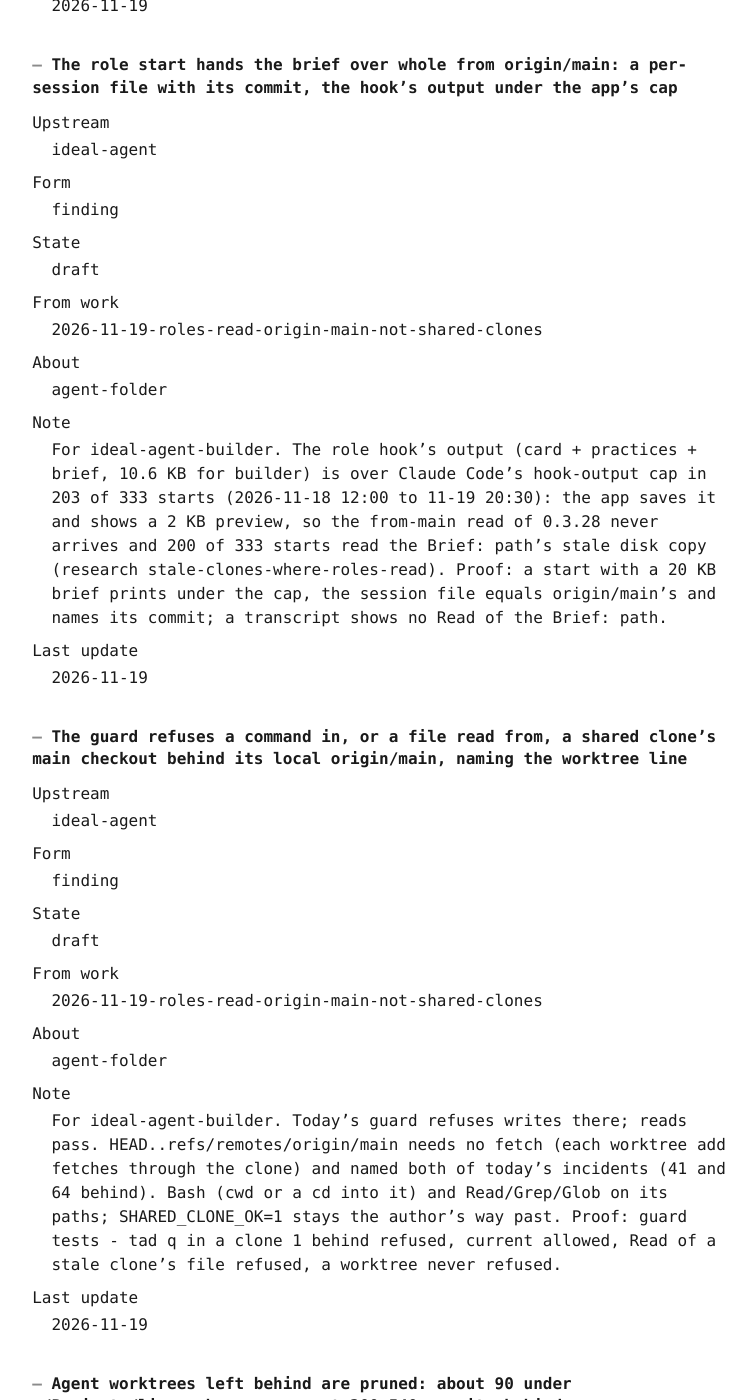
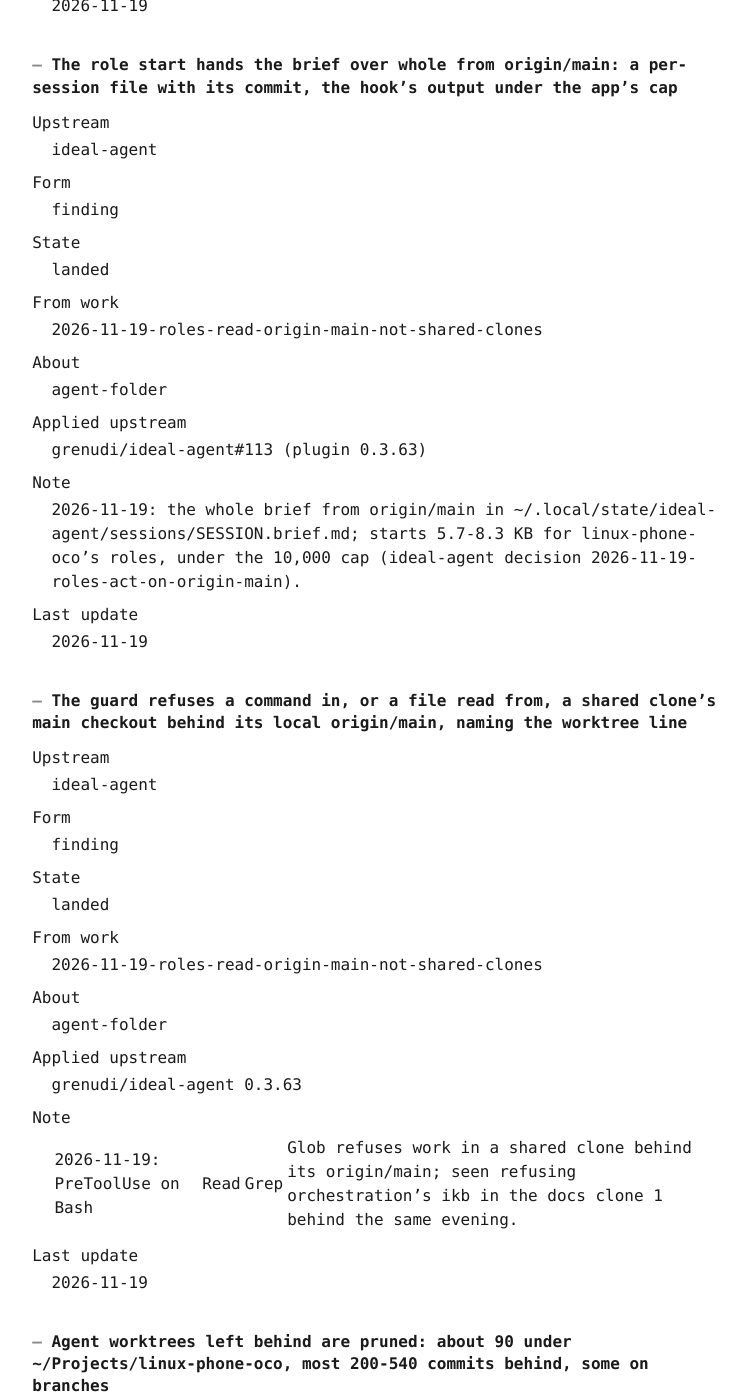
Before and after one commit to linux-phone-oco/docs, a Jekyll site: the page built from docs/upstream_items.md, in a window 1280 px wide and 1400 px high, scrolled down 17556 px. Shown: the whole window, without its empty margins (261-1017 px from the left). Built offline with Jekyll 4.4.1, drawn with Linux system fonts in a browser that asks for light colours; our own code applies the rules of GitHub Pages for plain Markdown files; some of the changed text lies outside the part shown.

Commit message:
docs(upstream): the three stale-clone items landed in ideal-agent 0.3.63 and 0.3.64 (#686)
Co-Authored-By: Claude Opus 5.5 <noreply@anthropic.com>

Landed-by: orchestration.a682c2

```diff
--- a/docs/upstream_items.md
+++ b/docs/upstream_items.md
@@ -760,7 +760,7 @@ Form
 : finding
 
 State
-: draft
+: landed
 
 From work
 : 2026-11-19-roles-read-origin-main-not-shared-clones
@@ -768,8 +768,11 @@ From work
 About
 : agent-folder
 
+Applied upstream
+: grenudi/ideal-agent#113 (plugin 0.3.63)
+
 Note
-: For ideal-agent-builder. The role hook's output (card + practices + brief, 10.6 KB for builder) is over Claude Code's hook-output cap in 203 of 333 starts (2026-11-18 12:00 to 11-19 20:30): the app saves it and shows a 2 KB preview, so the from-main read of 0.3.28 never arrives and 200 of 333 starts read the Brief: path's stale disk copy (research stale-clones-where-roles-read). Proof: a start with a 20 KB brief prints under the cap, the session file equals origin/main's and names its commit; a transcript shows no Read of the Brief: path.
+: 2026-11-19: the whole brief from origin/main in ~/.local/state/ideal-agent/sessions/SESSION.brief.md; starts 5.7-8.3 KB for linux-phone-oco's roles, under the 10,000 cap (ideal-agent decision 2026-11-19-roles-act-on-origin-main).
 
 Last update
 : 2026-11-19
@@ -785,7 +788,7 @@ Form
 : finding
 
 State
-: draft
+: landed
 
 From work
 : 2026-11-19-roles-read-origin-main-not-shared-clones
@@ -793,8 +796,11 @@ From work
 About
 : agent-folder
 
+Applied upstream
+: grenudi/ideal-agent 0.3.63
+
 Note
-: For ideal-agent-builder. Today's guard refuses writes there; reads pass. HEAD..refs/remotes/origin/main needs no fetch (each worktree add fetches through the clone) and named both of today's incidents (41 and 64 behind). Bash (cwd or a cd into it) and Read/Grep/Glob on its paths; SHARED_CLONE_OK=1 stays the author's way past. Proof: guard tests - tad q in a clone 1 behind refused, current allowed, Read of a stale clone's file refused, a worktree never refused.
+: 2026-11-19: PreToolUse on Bash|Read|Grep|Glob refuses work in a shared clone behind its origin/main; seen refusing orchestration's ikb in the docs clone 1 behind the same evening.
 
 Last update
 : 2026-11-19
@@ -810,7 +816,7 @@ Form
 : finding
 
 State
-: draft
+: landed
 
 From work
 : 2026-11-19-roles-read-origin-main-not-shared-clones
@@ -818,8 +824,11 @@ From work
 About
 : agent-folder
 
+Applied upstream
+: grenudi/ideal-agent#114 (plugin 0.3.64)
+
 Note
-: For ideal-agent-builder; lower than the two above. A session that cds into a leftover (wt-walleye-builder-lab sits on main 538 behind) reads very old state, and the stale-read guard would not see it as a shared clone. Like build runs (0.3.62): a clean worktree nothing wrote to for 3 days is removed. Proof: agent-env's daily sweep removes a clean 3-day-old worktree and keeps a dirty one, naming it.
+: 2026-11-19: ideal-agent prune now|show, daily from the session start; clean worktrees and build runs idle 3 days. Also fixed orchestration's 0.3.62 sweep (find -newermt '-3 days' fails under bfs, so it removed every other build run folder).
 
 Last update
 : 2026-11-19
```
Also changed, not shown: data/upstream_items.json (+3 -3 lines).
